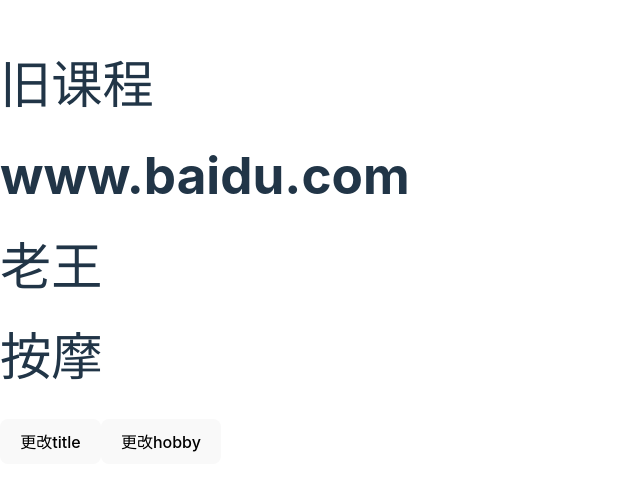
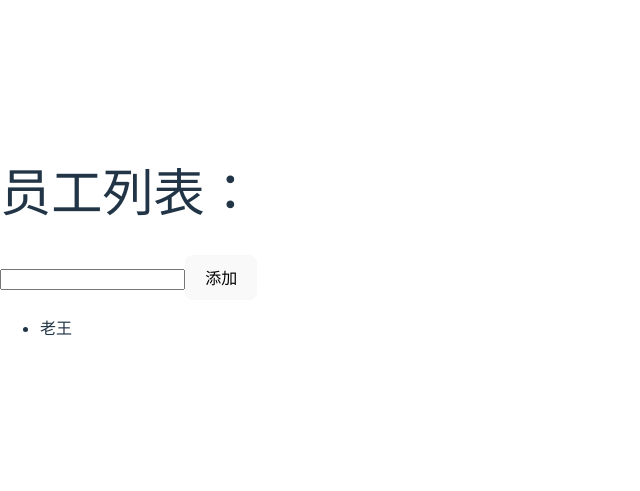
Before and after one commit to kunlunrepo/react-simple, a React (Vite) app: page / in a window 1280 px wide. Shown: the part 157-648 px from the top of the page, without its empty margins (0-640 px from the left). Built offline with nearby package versions, Linux system fonts and the light colour scheme.

Commit message:
函数组件使用useState操作数组

```diff
--- a/src/App.jsx
+++ b/src/App.jsx
@@ -1,39 +1,29 @@
-import {useImmer} from  "use-immer"
+import {useState} from "react";
 
 const App = () => {
-    const [message, setMessage] = useImmer({
-        name: "旧课程",
-        website: "www.baidu.com",
-        staff: {
-            name: "老王",
-            hobby: "按摩"
-        }
-    });
-
-    const changeName = () => {
-        // setMessage({ ...message, name: "新课程" }); // 展开运算符相当于浅拷贝
-
-        setMessage((draft) => {
-            draft.name = "新课程";
-        });
-    };
-
-    const changeHobby = () => {
-        // setMessage({ ...message, staff: { ...message.staff, hobby: "洗脚" } }); // 复杂对象需要多次展开
-        setMessage((draft) => {
-            draft.staff.hobby = "洗脚";
-        });
-    };
+    const [name, setName] = useState("");
+    const [person, setPerson] = useState([{id: 0, name: "老王"}]);
 
     return (
-        <div>
-            <h1>{message.name}</h1>
-            <h1>{message.website}</h1>
-            <h1>{message.staff.name}</h1>
-            <h1>{message.staff.hobby}</h1>
-            <button onClick={changeName}>更改title</button>
-            <button onClick={changeHobby}>更改hobby</button>
-        </div>
+        <>
+            <h1>员工列表：</h1>
+            <input value={name} onChange={(e) => setName(e.target.value)}/>
+            <button
+                onClick={() => {
+                    setPerson([...person, {id: person.length, name: name}]);
+                }}
+            >
+                添加
+            </button>
+            <ul>
+                {
+                    person.map((item) => (
+                        <li key={item.id}>{item.name}</li>
+                    ))
+                }
+            </ul>
+        </>
     );
 };
+
 export default App;
```
